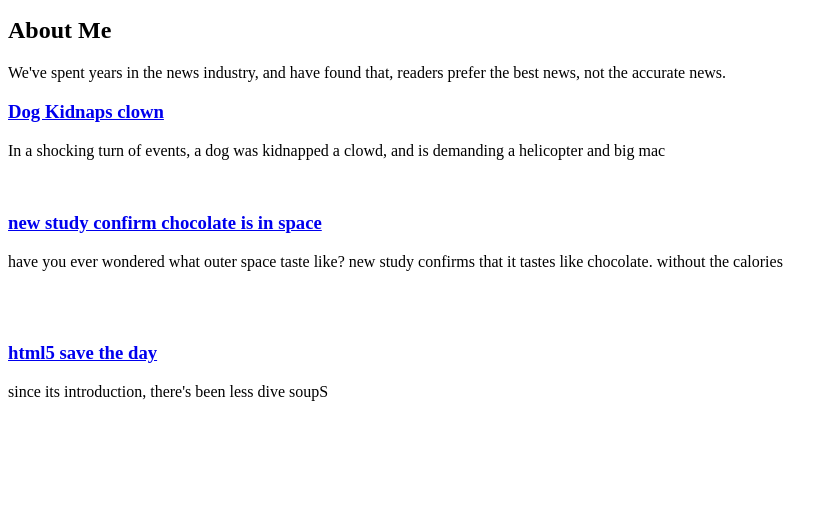
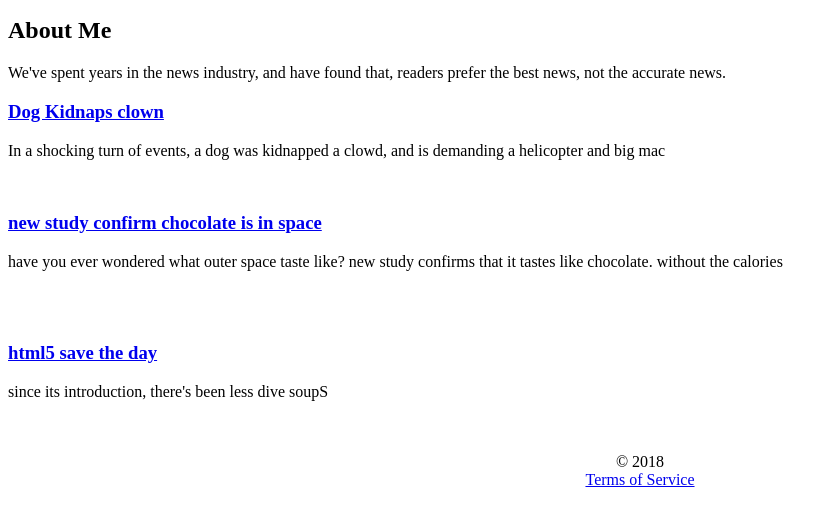
Before and after one commit to satrianusantara/front-end-learn, a plain HTML site: page index.html in a window 1280 px wide. Shown: the part 91-614 px from the top of the page, without its empty margins (0-838 px from the left). Drawn offline with Linux system fonts and the light colour scheme.

Commit message:
finishing index.html

```diff
--- a/index.html
+++ b/index.html
@@ -33,4 +33,11 @@
         </article>
 
       </section>
+
+      <footer>
+        <center>&copy; 2018 <br/>
+          <a href="#">Terms of Service</a>
+        </center>
+      </footer>
+
   </body>
```
